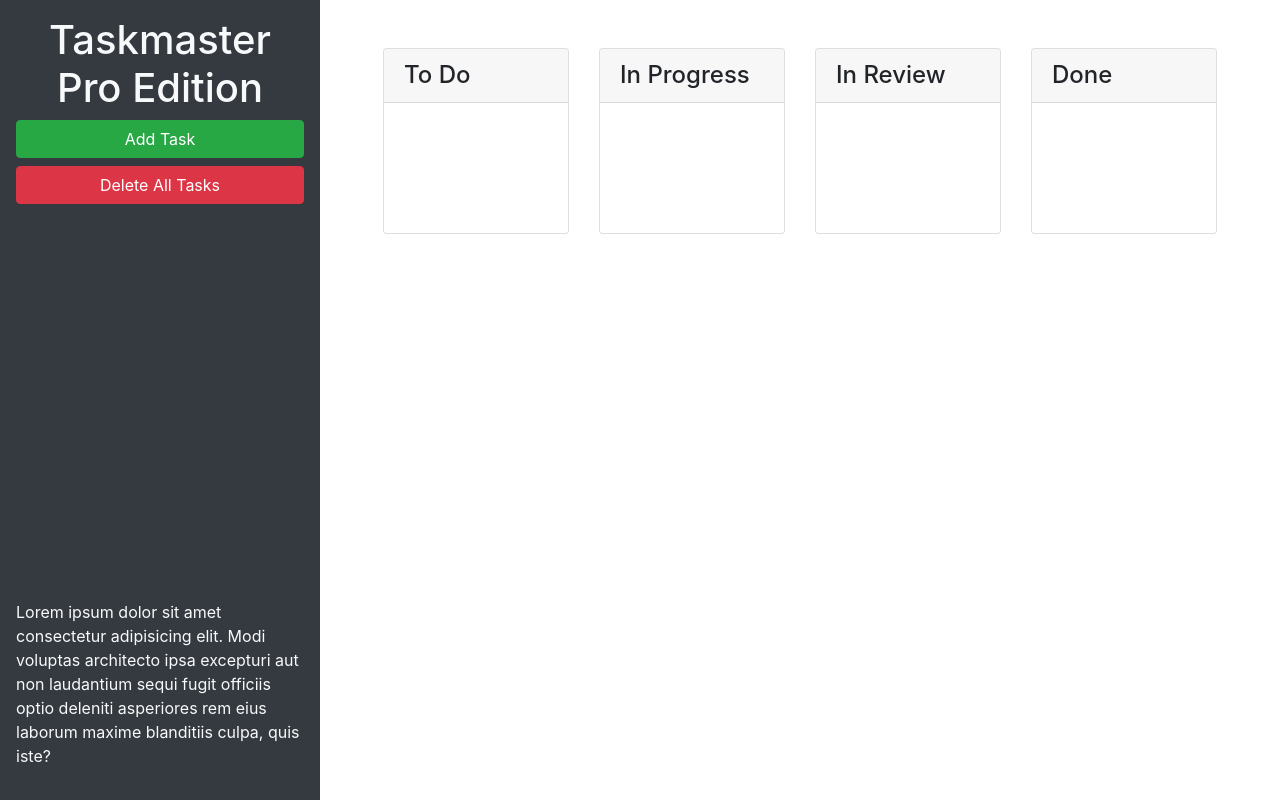
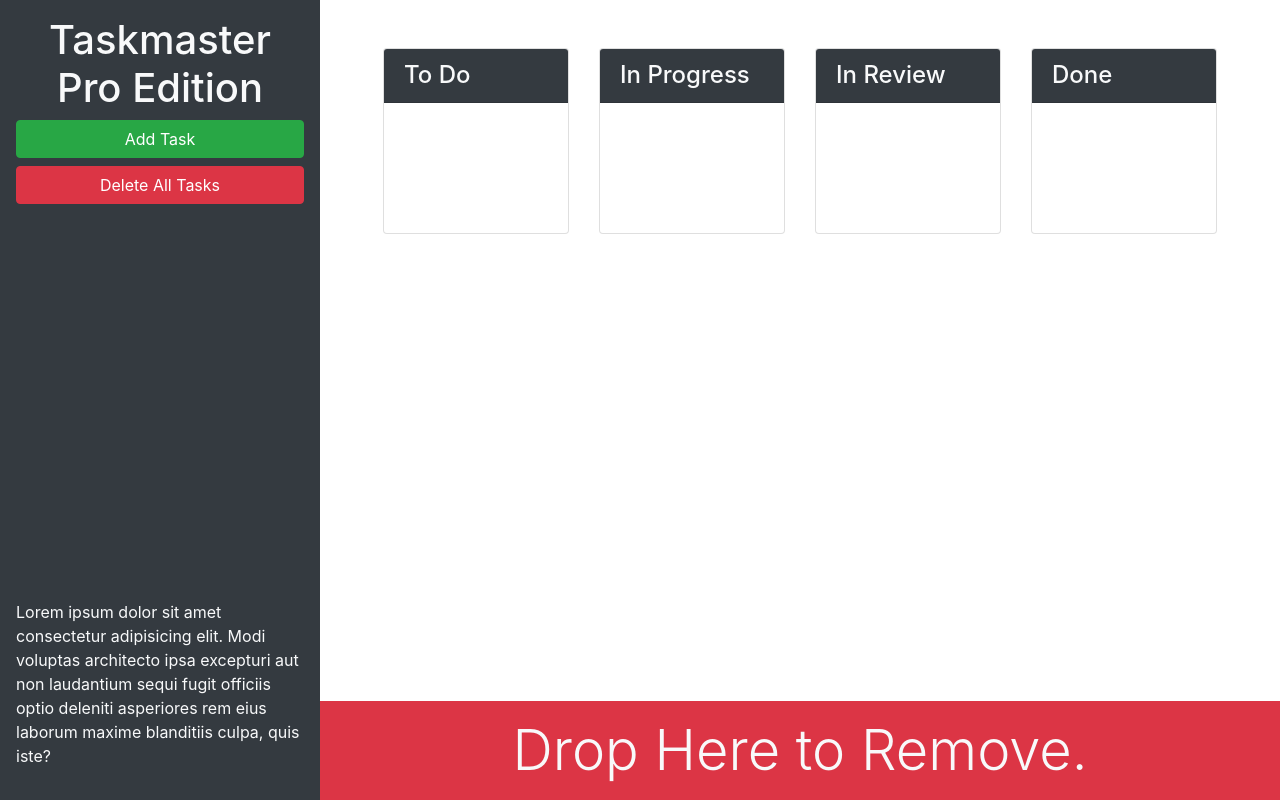
Before and after one commit to tarrantrl/taskmaster-pro, a plain HTML site: page index.html in a window 1280 px wide. Drawn offline with nearby package versions, Linux system fonts and the light colour scheme.

Commit message:
add trash zone

```diff
--- a/index.html
+++ b/index.html
@@ -13,51 +13,56 @@
 <body>
 
   <div class="row min-vh-100 no-gutters">
-    <header class="col-12 col-lg-3 bg-dark text-light d-flex flex-column p-4 p-lg-3">
+    <!-- header is not getting smaller on small screens, why? -->
+    <header class="col-12 col-lg-3 bg-dark text-light sticky-top d-flex flex-column p-4 p-lg-3">
       <h1 class="text-center">Taskmaster Pro Edition</h1>
       <!-- if data-target value matches id of modal, modal will open when button clicked with bootstrap js -->
       <button id="create-task" class="btn btn-block btn-success" data-toggle="modal" data-target="#task-form-modal">Add
         Task</button>
       <button id="remove-tasks" class="btn btn-block btn-danger">Delete All Tasks</button>
-      <p class="mt-auto">Lorem ipsum dolor sit amet consectetur adipisicing elit. Modi voluptas architecto ipsa
+      <p class="mt-auto d-none d-lg-block">Lorem ipsum dolor sit amet consectetur adipisicing elit. Modi voluptas architecto ipsa
         excepturi aut non
         laudantium sequi fugit officiis optio deleniti asperiores rem eius laborum maxime blanditiis culpa, quis iste?
       </p>
     </header>
     <!-- Lists Section -->
-    <main class="col-12 col-lg-9">
+    <main class="col-12 col-lg-9 d-flex flex-column">
       <!-- To Do -->
       <div class="m-5 row justify-content-around">
         <!-- Bootstrap takes a mobile-first approach -->
         <div class="col-12 col-md-6 col-xl-3 mb-3">
           <div class="card">
-            <h4 class="card-header">To Do</h4>
+            <h4 class="card-header bg-dark text-light">To Do</h4>
             <ul id="list-toDo" class="list-group"> </ul>
           </div>
         </div>
         <!-- In Progress -->
         <div class="col-12 col-md-6 col-xl-3 mb-3">
           <div class="card">
-            <h4 class="card-header">In Progress</h4>
+            <h4 class="card-header bg-dark text-light">In Progress</h4>
             <ul id="list-inProgress" class="list-group"> </ul>
           </div>
         </div>
         <!-- In Review -->
         <div class="col-12 col-md-6 col-xl-3 mb-3">
           <div class="card">
-            <h4 class="card-header">In Review</h4>
+            <h4 class="card-header bg-dark text-light">In Review</h4>
             <ul id="list-inReview" class="list-group"> </ul>
           </div>
         </div>
         <!-- Done -->
         <div class="col-12 col-md-6 col-xl-3 mb-3">
           <div class="card">
-            <h4 class="card-header">Done</h4>
+            <h4 class="card-header bg-dark text-light">Done</h4>
             <ul id="list-done" class="list-group"> </ul>
           </div>
         </div>
       </div>
-
+      <div id="trash" class="mt-auto">
+        <div class="w-100 bg-danger p-3 text-center text-light display-4 ">
+          Drop Here to Remove.
+        </div>
+      </div>
     </main>
   </div>
 
```
